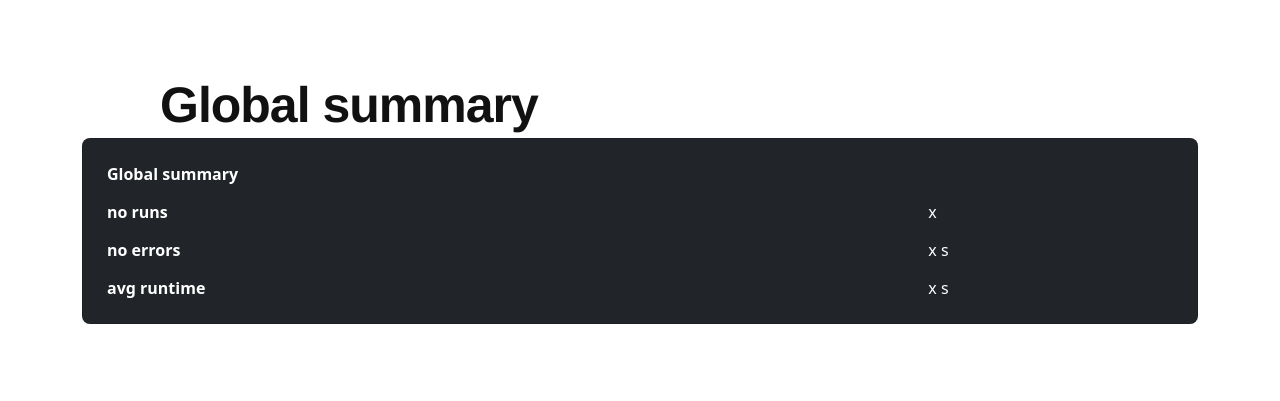
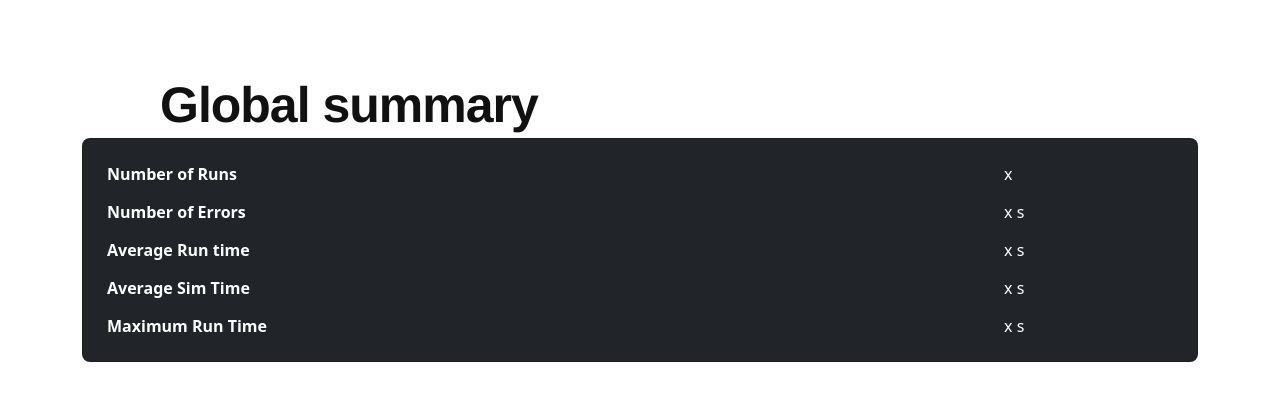
Before and after one commit to SummerPractice-AMD/TestBenchDetailsViewer, a Flask app: page /globalsummary.html in a window 1280 px wide. Shown: the part 57-458 px from the top of the page. Run offline with Flask 3, Linux system fonts and the light colour scheme; data that the repository does not hold is empty; some libraries are stand-ins or nearby versions.

Commit message:
Retusari front-end

```diff
--- a/static/draganddrop.css
+++ b/static/draganddrop.css
@@ -1,5 +1,4 @@
 body {
-    font-family: Arial, sans-serif;
     justify-content: center;
     text-align: center;
 }
--- a/static/globalsummary.js
+++ b/static/globalsummary.js
@@ -7,27 +7,24 @@
 
            let indexHtml = '';
            indexHtml =`
-            <tr>
-             <th scope="col"  colspan="3">Global Summary</th>
-           </tr>
            <tr>
-            <th scope="row">No. Run</th>
+            <th scope="row">Number of Runs</th>
              <td>${globalSummary.no_runs}</td>
            </tr>
            <tr>
-           <th scope="col">No. Errors</th>
+           <th scope="col">Number of Errors</th>
              <td>${globalSummary.no_errors}</td>
            </tr>
            <tr>
-             <th scope="row">Avg Run time</th>
+             <th scope="row">Average Run time</th>
              <td>${globalSummary.avg_runtime.toFixed(2)} s</td>
            </tr>
            <tr>
-             <th scope="row">Avg Sim Time</th>
+             <th scope="row">Average Sim Time</th>
              <td>${(globalSummary.avg_sim_time / 1000000000).toFixed(2)} s</td>
            </tr>
            <tr>
-             <th scope="row">Max Run Time</th>
+             <th scope="row">Maximum Run Time</th>
              <td>${globalSummary.max_run_time} s</td>
            </tr>`;
 
--- a/static/style.css
+++ b/static/style.css
@@ -42,7 +42,8 @@
   padding: 10px;
 }
 .grid-item {
-  padding: 5px;
+  width: 600px;
+  padding: 10px;
   font-size: 30px;
   text-align: center;
 }
--- a/static/testdetails.js
+++ b/static/testdetails.js
@@ -41,11 +41,11 @@
               <td>${testDetails.avg_run_time.toFixed(2)} s</td>
               </tr>
               <tr>
-              <th scope="row">Max Run Time</th>
+              <th scope="row">Maximum Run Time</th>
               <td>${testDetails.max_run_time.toFixed(2)} s</td>
               </tr>
               <tr>
-              <th scope="row">Min Run Time</th>
+              <th scope="row">Minimum Run Time</th>
               <td>${testDetails.min_run_time.toFixed(2)} s</td>
               </tr>
               <tr>
@@ -53,7 +53,7 @@
               <td>${(testDetails.avg_sim_time / 1000000000).toFixed(2)} s</td>
               </tr>
               <tr>
-              <th scope="row">Summation run time</th>
+              <th scope="row">Summation Run time</th>
               <td>${testDetails.sum_run_time.toFixed(2)} s</td>
               </tr>
               `;
--- a/templates/regressions/globalsummary.html
+++ b/templates/regressions/globalsummary.html
@@ -1,8 +1,8 @@
 <html>
 {% extends "base.html" %}
 {% block title %} Global Summary {% endblock %}
+{%block div%}
 
-{%block div%}
 <head>
   <script src="\static\globalsummary.js"></script>
 </head>
@@ -14,23 +14,25 @@
         <div class="card-body">
           <div class="table-responsive">
             <table class="table table-dark table-borderless mb-0 " id="tableGlobalSummary">
-
               <tr>
-                      <th scope="col" colspan="2">Global summary</th>
-                    </tr>
-                    <tr>
-                      <th scope="row">no runs</th>
+                <th scope="row">Number of Runs</th>
                 <td>x</td>
               </tr>
               <tr>
-                      <th scope="row">no errors</th>
+                <th scope="row">Number of Errors</th>
                 <td>x s</td>
-
               </tr>
               <tr>
-                      <th scope="row">avg runtime</th>
+                <th scope="row">Average Run time</th>
                 <td>x s</td>
-
+              </tr>
+              <tr>
+                <th scope="row">Average Sim Time</th>
+                <td>x s</td>
+              </tr>
+              <tr>
+                <th scope="row">Maximum Run Time</th>
+                <td>x s</td>
               </tr>
             </table>
           </div>
```
Also changed, not shown: templates/regressions/testdetails.html (+6 -6 lines). Lines whose indentation alone changed are shown as unchanged.
